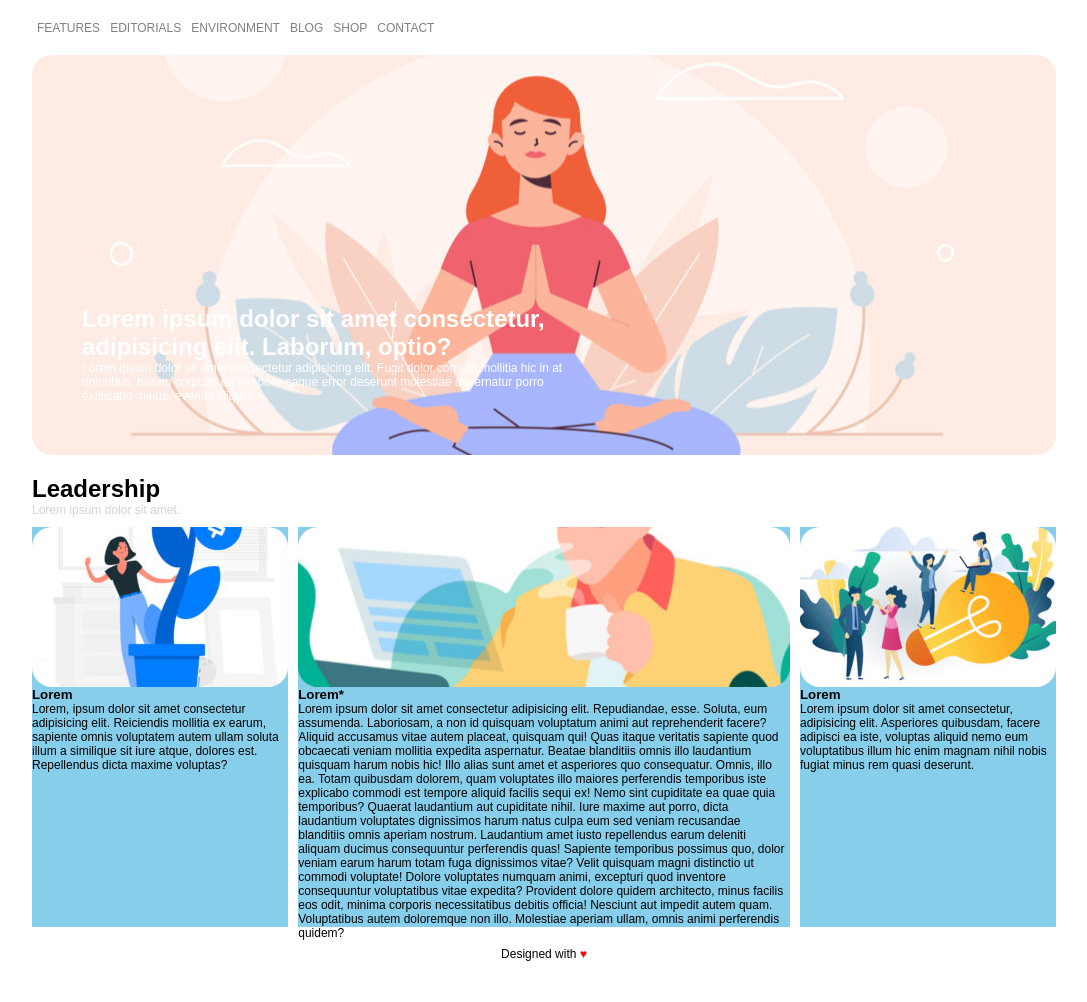
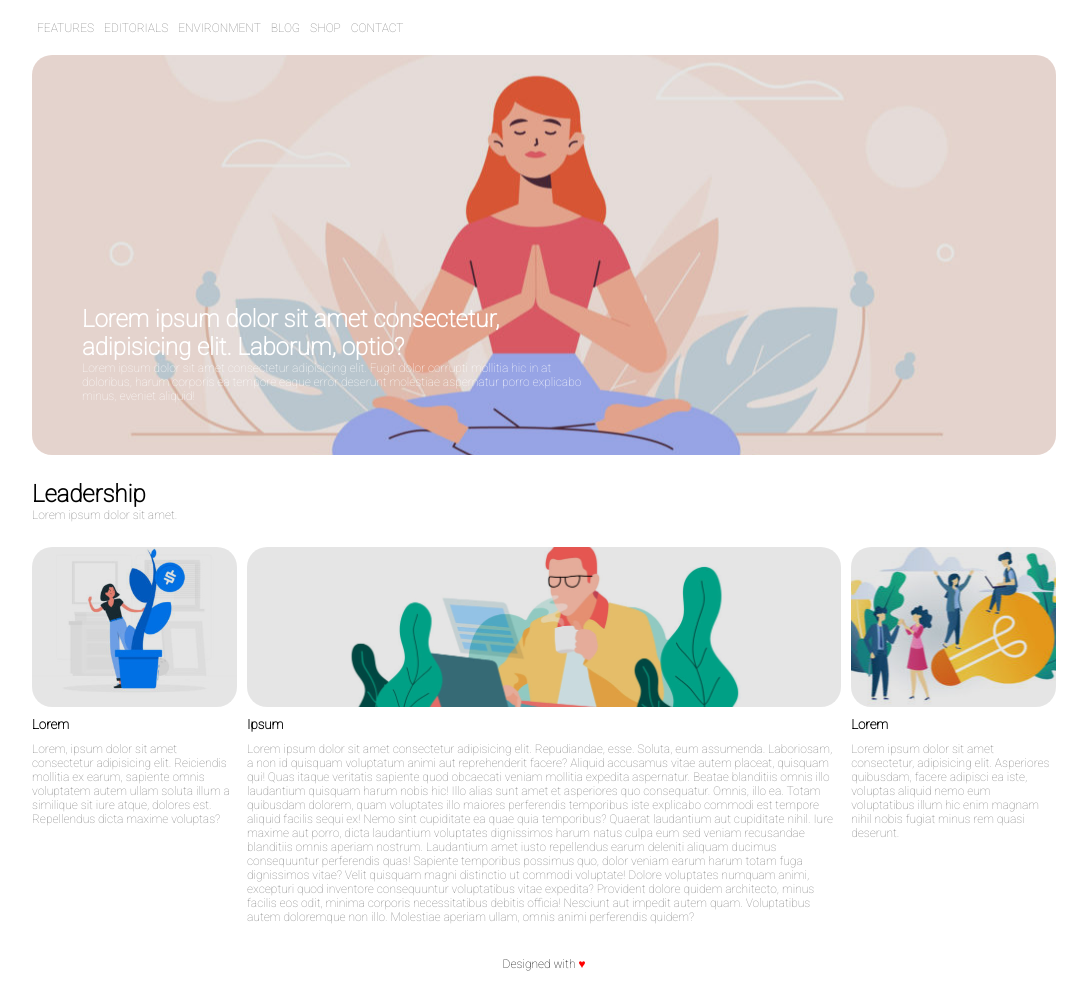
Before and after one commit to PietroCampodonico/htmlcss-wp, a plain HTML site: page index.html in a window 1280 px wide. Shown: the part 80-1082 px from the top of the page, without its empty margins (96-1183 px from the left). Drawn offline with Linux system fonts and the light colour scheme.

Commit message:
Limatura codice

```diff
--- a/index.html
+++ b/index.html
@@ -5,6 +5,10 @@
     <meta http-equiv="X-UA-Compatible" content="IE=edge">
     <meta name="viewport" content="width=device-width, initial-scale=1.0">
     <link rel="stylesheet" href="style.css">
+    <link rel="preconnect" href="https://fonts.gstatic.com">
+    <link href="https://fonts.googleapis.com/css2?family=Open+Sans:wght@300&family=Roboto:wght@100&display=swap"
+        rel="stylesheet">
+
     <title>Neori</title>
 </head>
 <body>
@@ -32,10 +36,12 @@
     <main>
         <section class="upper">
             <figure>
-                <figcaption>
-                    <h2>Lorem ipsum dolor sit amet consectetur, adipisicing elit. Laborum, optio?</h2>
-                    <p>Lorem ipsum dolor sit amet consectetur adipisicing elit. Fugit dolor corrupti mollitia hic in at doloribus, harum corporis ea tempore eaque error deserunt molestiae aspernatur porro explicabo minus, eveniet aliquid!</p>
-                </figcaption>
+                <div class="layer">
+                    <figcaption>
+                        <h2>Lorem ipsum dolor sit amet consectetur, adipisicing elit. Laborum, optio?</h2>
+                        <p>Lorem ipsum dolor sit amet consectetur adipisicing elit. Fugit dolor corrupti mollitia hic in at doloribus, harum corporis ea tempore eaque error deserunt molestiae aspernatur porro explicabo minus, eveniet aliquid!</p>
+                    </figcaption>
+                </div>
             </figure>
         </section>
 
@@ -43,17 +49,21 @@
             <header>
                 <h1>Leadership</h1>
                 <p>Lorem ipsum dolor sit amet.</p>
+            </header>
 
-            </header>
             <aside>
-                <div class="caption" id="left"></div>
+                <div class="caption" id="left">
+                    <div class="layer"></div>
+                </div>
                 <h5>Lorem</h5>
                 <p>Lorem, ipsum dolor sit amet consectetur adipisicing elit. Reiciendis mollitia ex earum, sapiente omnis voluptatem autem ullam soluta illum a similique sit iure atque, dolores est. Repellendus dicta maxime voluptas?</p>
             </aside>
 
             <article>
-                <div class="caption" id="center"></div>
-                <h5>Lorem*</h5>
+                <div class="caption" id="center">
+                    <div class="layer"></div>
+                </div>
+                <h5>Ipsum</h5>
                 <p>Lorem ipsum dolor sit amet consectetur adipisicing elit. Repudiandae, esse. Soluta, eum assumenda. Laboriosam, a non id quisquam voluptatum animi aut reprehenderit facere? Aliquid accusamus vitae autem placeat, quisquam qui!
                 Quas itaque veritatis sapiente quod obcaecati veniam mollitia expedita aspernatur. Beatae blanditiis omnis illo laudantium quisquam harum nobis hic! Illo alias sunt amet et asperiores quo consequatur. Omnis, illo ea.
                 Totam quibusdam dolorem, quam voluptates illo maiores perferendis temporibus iste explicabo commodi est tempore aliquid facilis sequi ex! Nemo sint cupiditate ea quae quia temporibus? Quaerat laudantium aut cupiditate nihil.
@@ -62,7 +72,9 @@
                 Provident dolore quidem architecto, minus facilis eos odit, minima corporis necessitatibus debitis officia! Nesciunt aut impedit autem quam. Voluptatibus autem doloremque non illo. Molestiae aperiam ullam, omnis animi perferendis quidem?</p>
             </article>
             <aside>
-                <div class="caption" id="right"></div>
+                <div class="caption" id="right">
+                    <div class="layer"></div>
+                </div>
                 <h5>Lorem</h5>
                 <p>Lorem ipsum dolor sit amet consectetur, adipisicing elit. Asperiores quibusdam, facere adipisci ea iste, voluptas aliquid nemo eum voluptatibus illum hic enim magnam nihil nobis fugiat minus rem quasi deserunt.</p>
             </aside>
--- a/style.css
+++ b/style.css
@@ -5,23 +5,27 @@
 }
 
 html {
-    font-family: Arial, Helvetica, sans-serif;
+    font-family: 'Open Sans', sans-serif;
+    font-family: 'Roboto', sans-serif;
 }
 
 body > *{
     width: 80%;
     margin: auto;
-    /* margin-bottom: 10px; */
+    margin-bottom: 10px;
 }
 
 body p {
     font-size: 12px;
 }
 
+.layer {
+    background-color: rgba(0, 0, 0, 0.1);
+    height: 100%;
+    border-radius: 20px;
+}
+
 /* HEADER */
-header {
-    margin-bottom: 10px;
-}
 
 header > #logo > img {
    padding-right: 15px;
@@ -54,9 +58,6 @@ header  nav a {
 
 /* MAIN */
 /* Upper section */
-main {
-    margin-bottom: 10px;
-}
 
 main > .upper {
     height: 400px;
@@ -68,7 +69,6 @@ main > .upper > figure {
     background-image: url(img/banner.jpg);
     background-position: center;
     border-radius: 20px;
-    : ;
 }
 
 main > .upper  figcaption {
@@ -79,17 +79,17 @@ main > .upper  figcaption {
 
 /* Lower section */
 
-main .lower {
-    /* background-color:rgb(6, 130, 255); */
+.lower > header {
+    margin: 25px 0;
 }
 
-main .lower > *:not(header) {
-    background-color: skyblue;
-    margin-bottom: 1%;
+.lower > aside > *,
+.lower > article > * {
+    margin-bottom: 10px;
 }
 
-section > header > p {
-    color: lightgrey;
+main > .lower  p {
+    color: grey;
 }
 
 .lower > aside, article {
@@ -98,11 +98,11 @@ section > header > p {
 }
 
 main > section > aside {
-    width: 25%;
+    width: 20%;
 }
 
 main > section > article {
-    width: 48%;
+    width: 58%;
     margin: 0 1%;
 }
 
@@ -120,10 +120,12 @@ main >.lower .caption {
 
 main > .lower .caption#left {
     background-image: url(img/img-1.jpg);
+    background-size: 90%;
 }
 
 main > .lower .caption#center {
     background-image: url(img/banner-2.jpg);
+    background-size: 85%;
 }
 
 main > .lower .caption#right {
```
